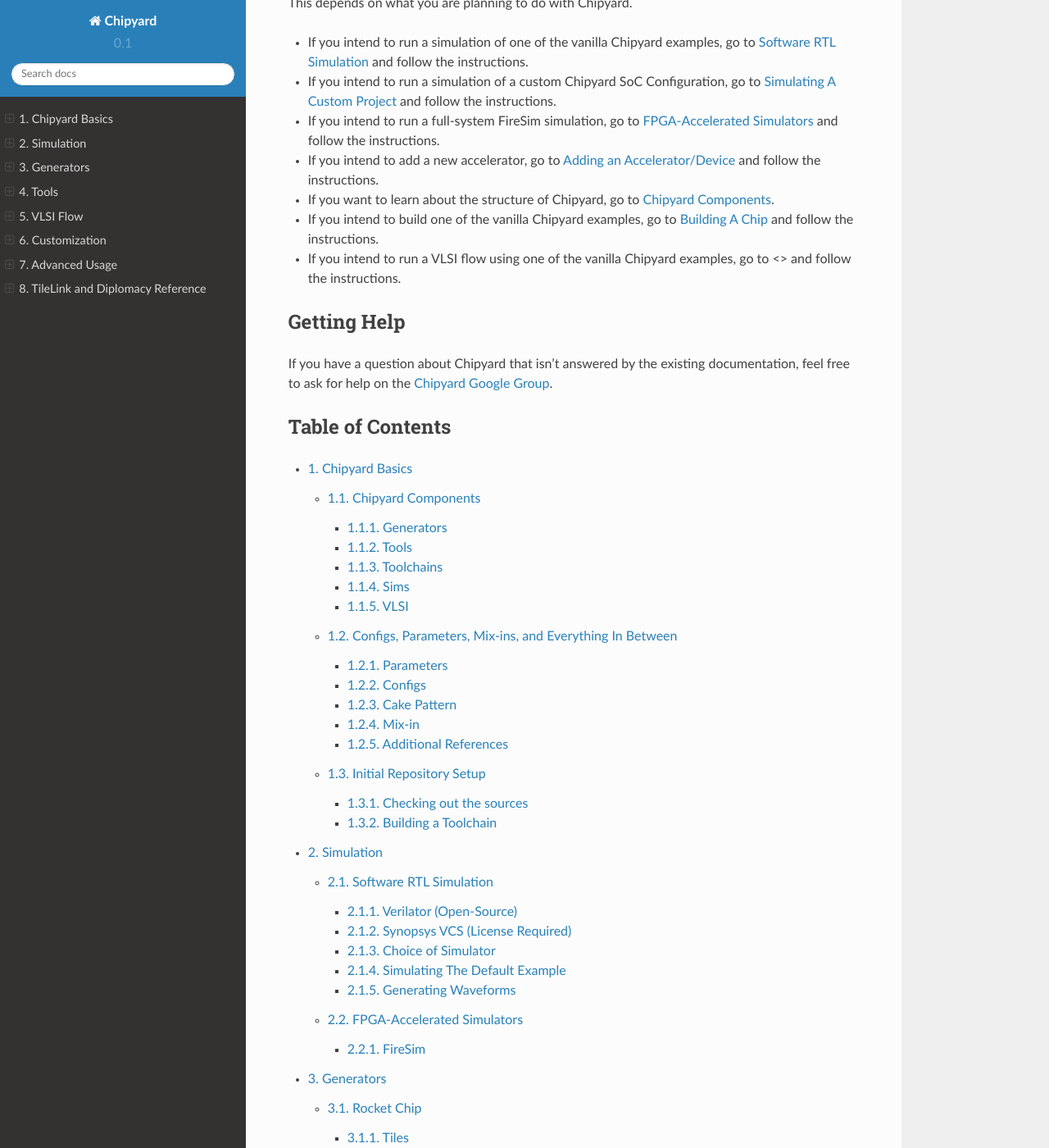
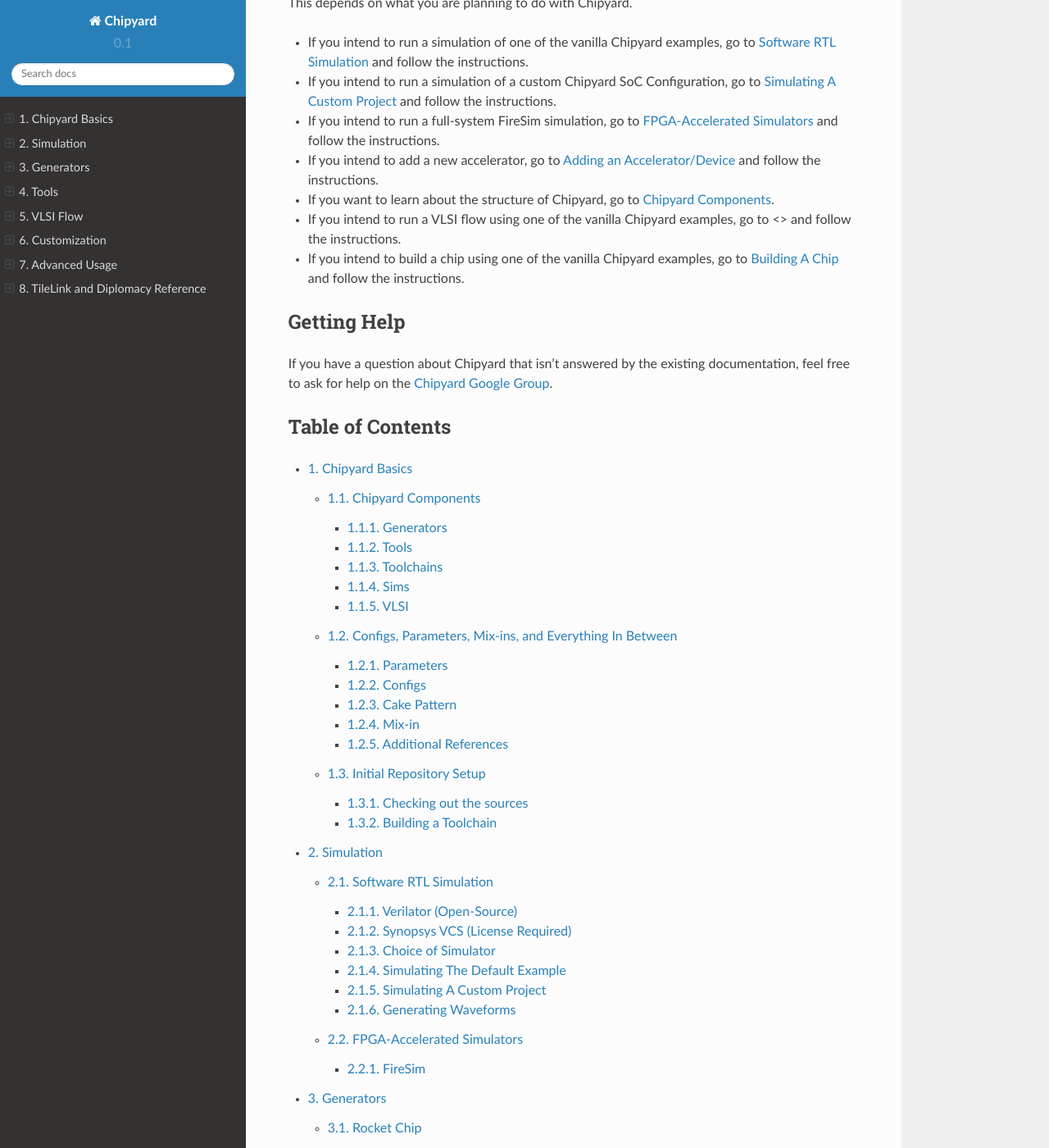
Before and after one commit to ucb-bar/chipyard, a Sphinx documentation site: the page built from docs/index.rst, in a window 1280 px wide and 1400 px high, scrolled down 1191 px. Shown: the whole window at 82% size. Built offline with Sphinx 7.4.7 and the Read the Docs theme 2.0.0, drawn with Linux system fonts in a browser that asks for light colours.

Commit message:
another bug fix

```diff
--- a/docs/Quick-Start.rst
+++ b/docs/Quick-Start.rst
@@ -41,7 +41,7 @@
 
 * If you intend to run a simulation of one of the vanilla Chipyard examples, go to :ref:`sw-rtl-sim-intro` and follow the instructions.
 
-* If you intend to run a simulation of a custom Chipyard SoC Configuration, go to :ref:`sw-sim-custom` and follow the instructions.
+* If you intend to run a simulation of a custom Chipyard SoC Configuration, go to :ref:`Simulating A Custom Project` and follow the instructions.
 
 * If you intend to run a full-system FireSim simulation, go to :ref:`firesim-sim-intro` and follow the instructions.
 
@@ -49,6 +49,6 @@
 
 * If you want to learn about the structure of Chipyard, go to :ref:`chipyard-components`.
 
-* If you intend to build one of the vanilla Chipyard examples, go to :ref:`build-a-chip` and follow the instructions.
+* If you intend to run a VLSI flow using one of the vanilla Chipyard examples, go to <> and follow the instructions.
 
-* If you intend to run a VLSI flow using one of the vanilla Chipyard examples, go to <> and follow the instructions.
+* If you intend to build a chip using one of the vanilla Chipyard examples, go to :ref:`build-a-chip` and follow the instructions.
--- a/docs/Simulation/Software-RTL-Simulation.rst
+++ b/docs/Simulation/Software-RTL-Simulation.rst
@@ -42,6 +42,7 @@
 
 
 .. _sim-default:
+
 Simulating The Default Example
 -------------------------------
 
@@ -72,8 +73,9 @@
 
 
 .. _sw-sim-custom:
+
 Simulating A Custom Project
-~~~~~~~~~~~~~~~~~~~~~~~~~~~~~~~
+-------------------------------
 
 If you later create your own project, you can use environment variables to build an alternate configuration.
 
```
